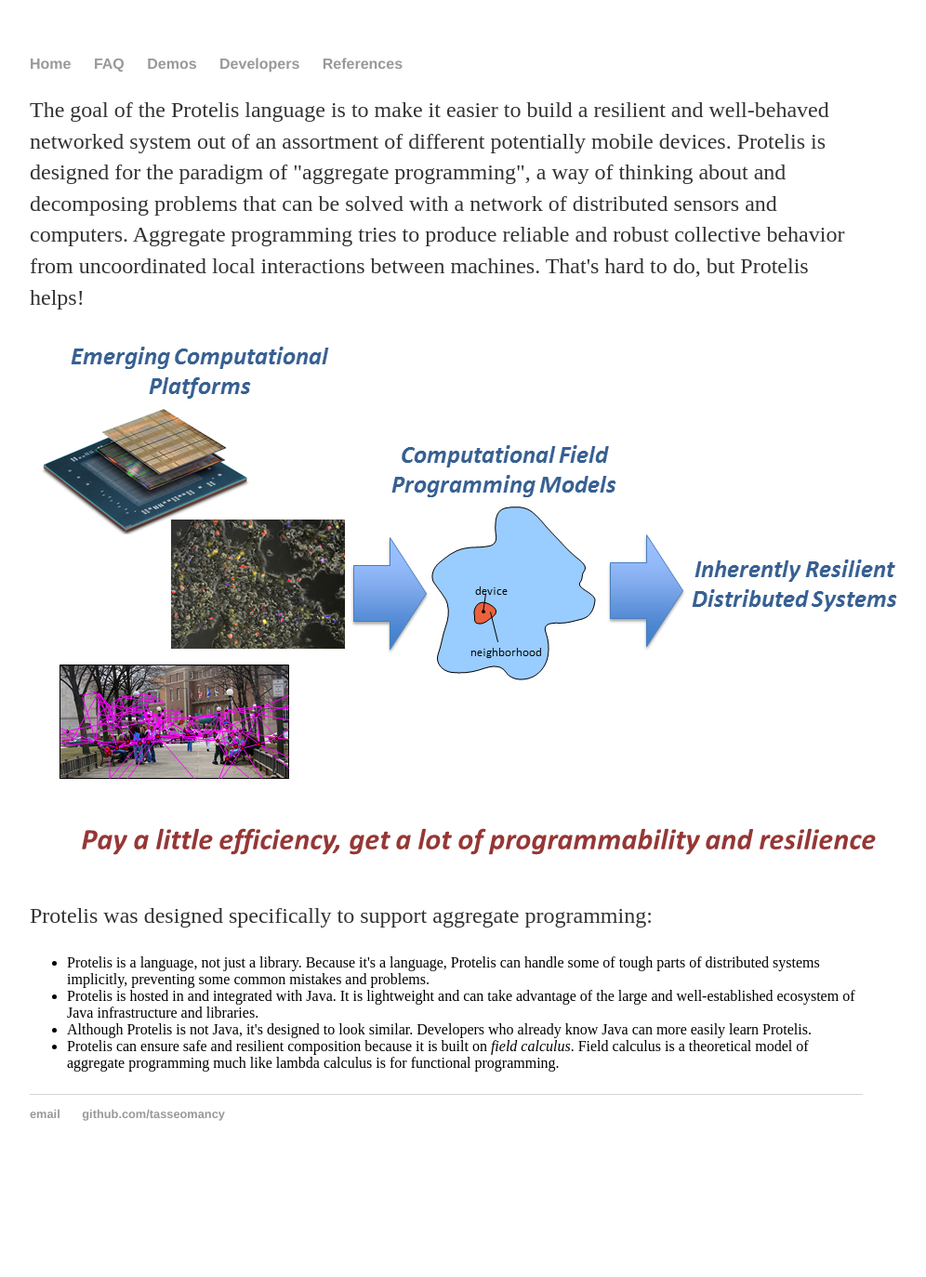
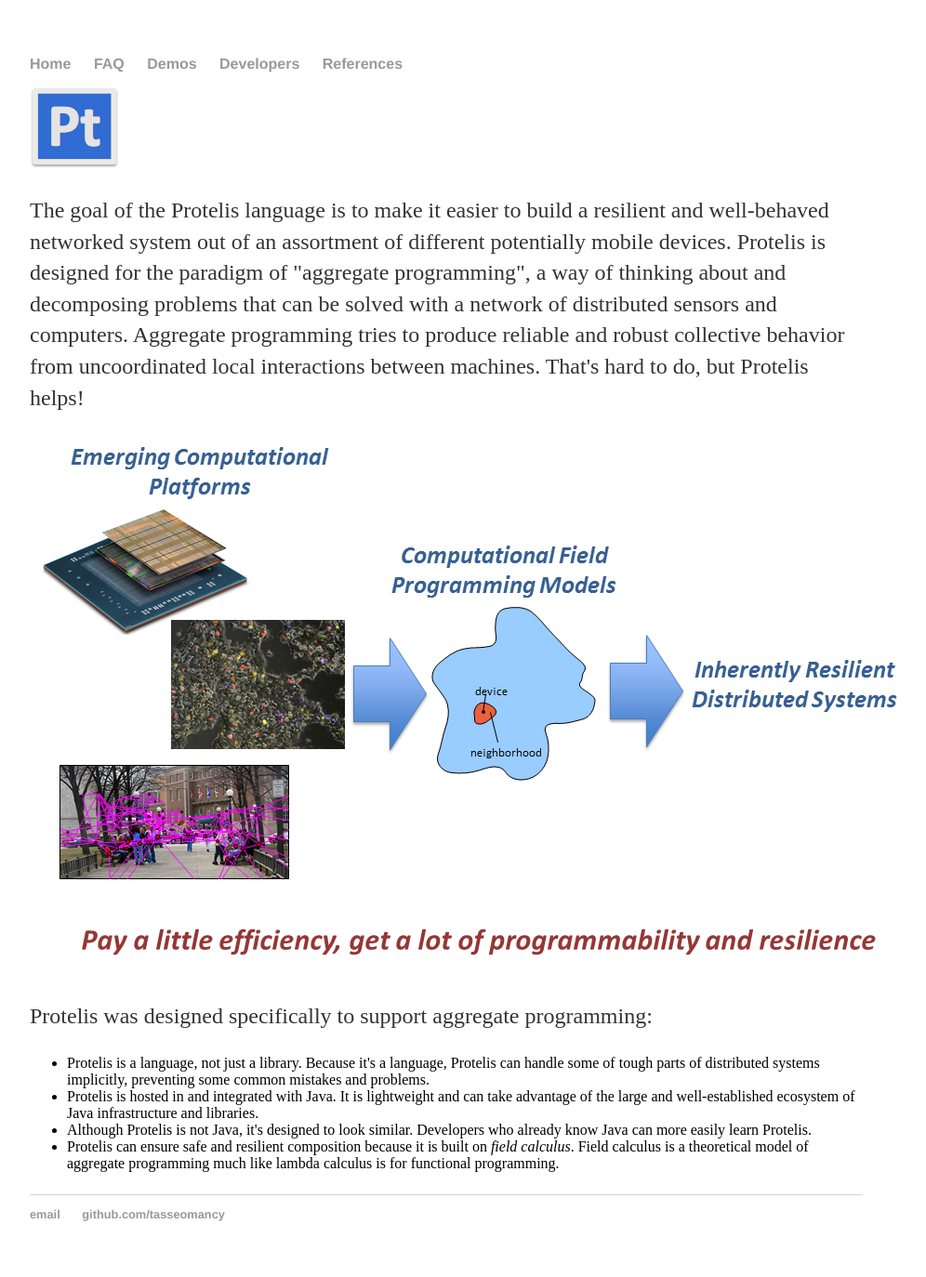
Before and after one commit to tasseomancy/tasseomancy.github.io, a Jekyll site: the page built from index.html, in a window 1280 px wide. Shown: the whole page at 93% size, without its empty margins (160-1156 px from the left). Built offline with Jekyll 4.4.1, drawn with Linux system fonts in a browser that asks for light colours; before the commit the page ends 1266 px from its top, so only the background shows below that.

Commit message:
Update index.html

```diff
--- a/index.html
+++ b/index.html
@@ -5,6 +5,7 @@
 <!--
 title: Tasseomancy for all
 -->
+<img src="/images/logo.png" alt="The Protelis logo is a P and a t">
 <div class="blurb">
 	<p>The goal of the Protelis language is to make it easier to build a resilient and well-behaved networked system out of an assortment of different potentially mobile devices. Protelis is designed for the paradigm of "aggregate programming", a way of thinking about and decomposing problems that can be solved with a network of distributed sensors and computers. Aggregate programming tries to produce reliable and robust collective behavior from uncoordinated local interactions between machines. That's hard to do, but Protelis helps!</p>
 
```
